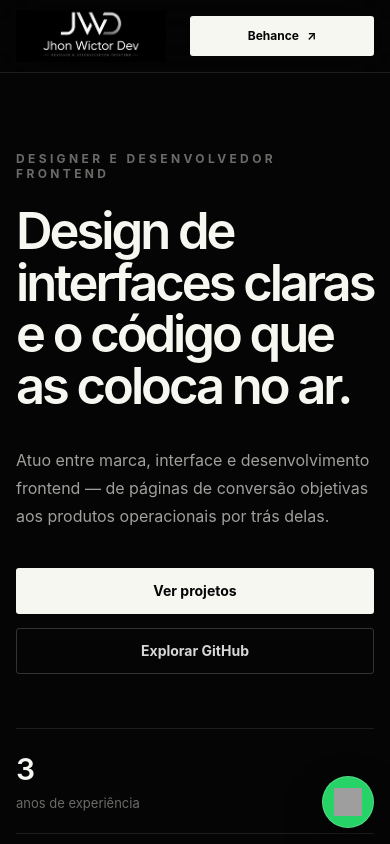
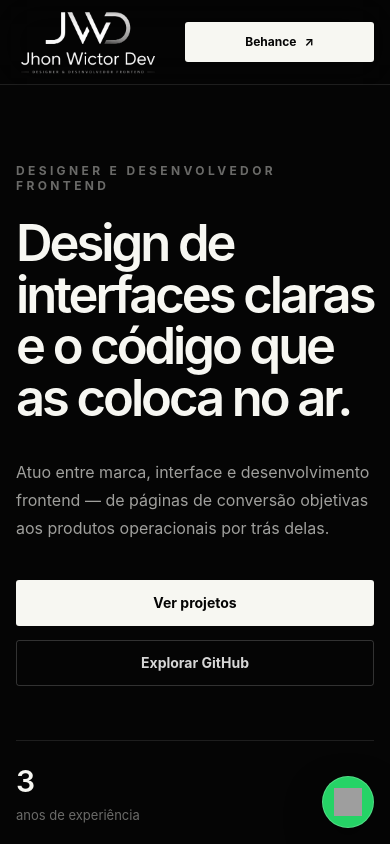
Before and after one commit to jhonwictordev/wictor-dev-portfolio, a plain HTML site: page index.html in a window 390 px wide. Shown: the top 844 px of the page. Drawn offline with Linux system fonts and the light colour scheme; grey boxes are pictures that could not be loaded.

Commit message:
fix: use transparent PNG logo

```diff
--- a/index.html
+++ b/index.html
@@ -30,7 +30,7 @@
     />
     <title>Jhon Wictor Dev | Designer e Desenvolvedor Frontend</title>
     <link rel="icon" href="assets/jwd-logo.png" type="image/png" />
-    <link rel="stylesheet" href="portfolio.css?v=20260831-3" />
+    <link rel="stylesheet" href="portfolio.css?v=20260831-5" />
     <script src="site.js" defer></script>
   </head>
   <body>
@@ -38,7 +38,7 @@
       <div class="container header-inner">
         <a class="brand" href="#top" aria-label="Página inicial do Jhon Wictor Dev">
           <span class="brand-logo" aria-hidden="true">
-            <img src="assets/jwd-logo.png?v=20260831-3" alt="" />
+            <img src="assets/jwd-logo-transparent.png?v=20260831-5" alt="" />
           </span>
           <span class="brand-name">Jhon Wictor Dev</span>
         </a>
--- a/portfolio.css
+++ b/portfolio.css
@@ -83,21 +83,14 @@ button:focus-visible {
 }
 
 .brand-logo {
-  position: relative;
   display: inline-block;
-  width: 200px;
-  height: 66px;
-  flex: 0 0 200px;
-  overflow: hidden;
+  width: 180px;
+  flex: 0 0 180px;
 }
 
 .brand-logo img {
-  position: absolute;
-  top: -67px;
-  left: 0;
   display: block;
-  width: 200px;
-  max-width: none;
+  width: 100%;
   height: auto;
 }
 
@@ -825,7 +818,7 @@ h1 {
   }
 
   .header-inner {
-    min-height: 72px;
+    min-height: 84px;
   }
 
   .whatsapp-float {
@@ -836,14 +829,8 @@ h1 {
   }
 
   .brand-logo {
-    width: 150px;
-    height: 52px;
-    flex-basis: 150px;
-  }
-
-  .brand-logo img {
-    top: -50px;
-    width: 150px;
+    width: 145px;
+    flex-basis: 145px;
   }
 
   .header-button {
```
Also changed, not shown: assets/jwd-logo-transparent.png (added).
